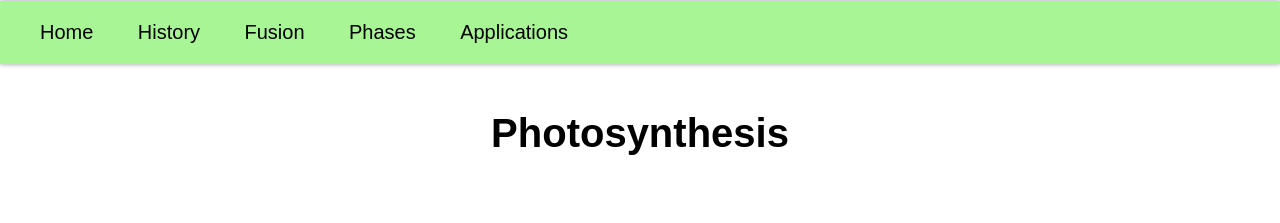
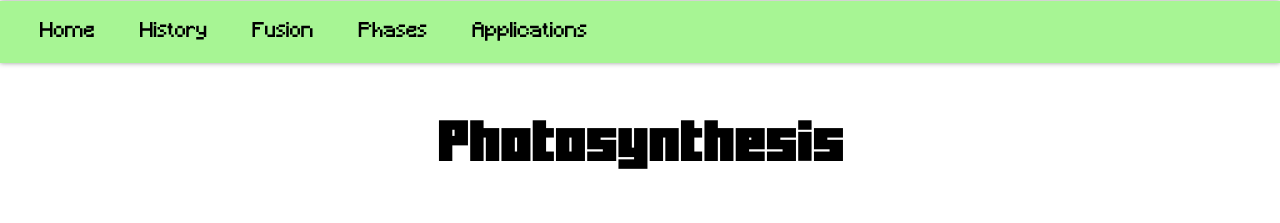
Before and after one commit to AbramHansen/ChemProject, a plain HTML site: page applications.html in a window 1280 px wide. Shown: the top 223 px of the page. Drawn offline with Linux system fonts and the light colour scheme; no server answers.

Commit message:
added minecraft font

```diff
--- a/styles/applications.css
+++ b/styles/applications.css
@@ -1,6 +1,25 @@
+@font-face {
+  font-family: minecraft-heading;
+  src: url(Minercraftory.ttf);
+}
+
+@font-face {
+  font-family: minecraft-body;
+  src: url(Minecraft.ttf);
+}
+
+h1,
+h2,
+h3,
+h4,
+h5,
+h6{
+  font-family: "minecraft-heading";
+}
+
 body {
     margin: 0 auto;
-    font-family: Arial, Helvetica, sans-serif;
+    font-family: "minecraft-body";
     background-color: #ffffff;
   }
 
```
